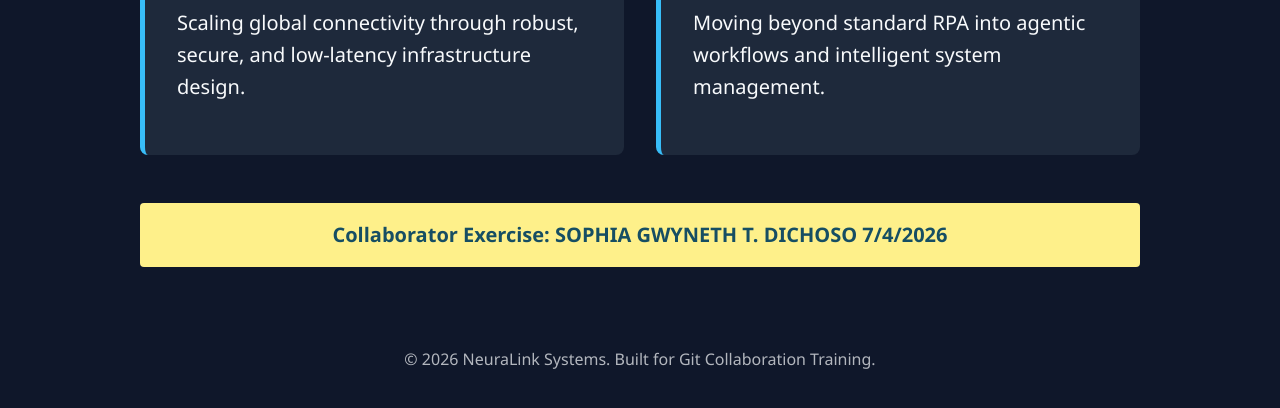
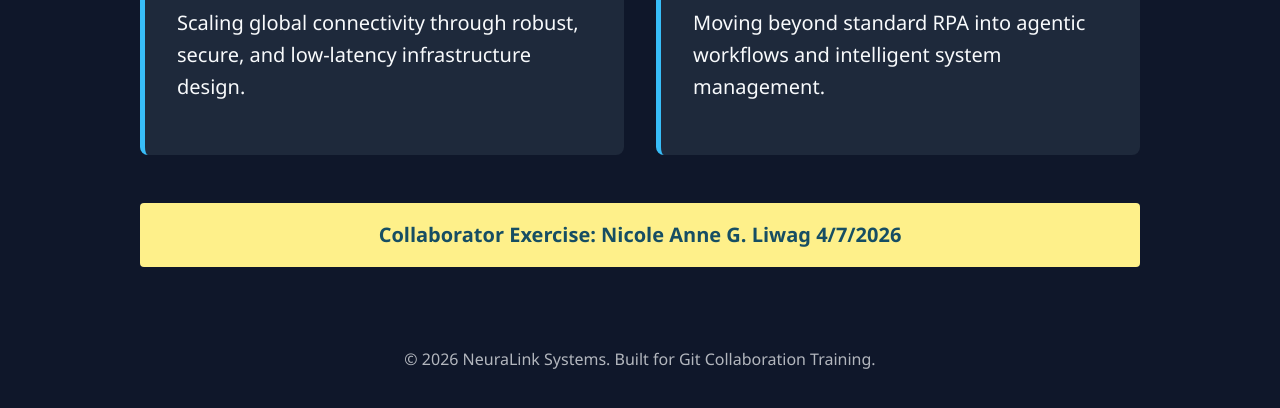
Before and after one commit to LeinadClark/macdowgirls, a plain HTML site: page index.html in a window 1280 px wide. Shown: the part 596-1004 px from the top of the page. Drawn offline with Linux system fonts and the light colour scheme.

Commit message:
Revert " Updated by Sophia"
This reverts commit 33ee13440eeb93460878238a7d6bdb4987819791.

```diff
--- a/index.html
+++ b/index.html
@@ -113,7 +113,7 @@
         </div>
 
         <div class="edit-zone">
-            Collaborator Exercise: SOPHIA GWYNETH T. DICHOSO 7/4/2026
+            Collaborator Exercise: Nicole Anne G. Liwag 4/7/2026
         </div>
     </div>
 
```
